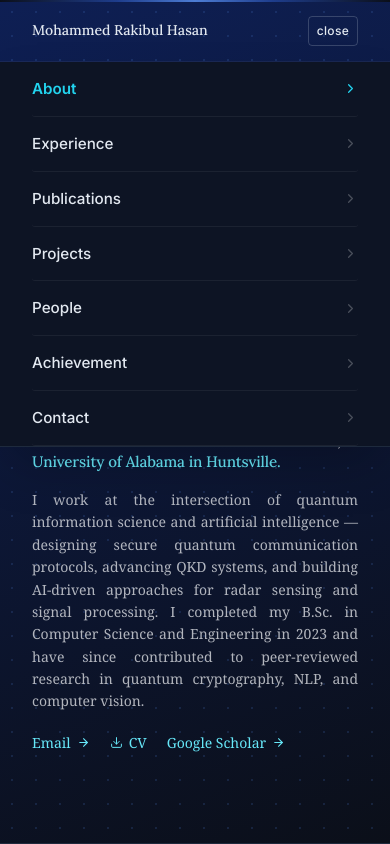
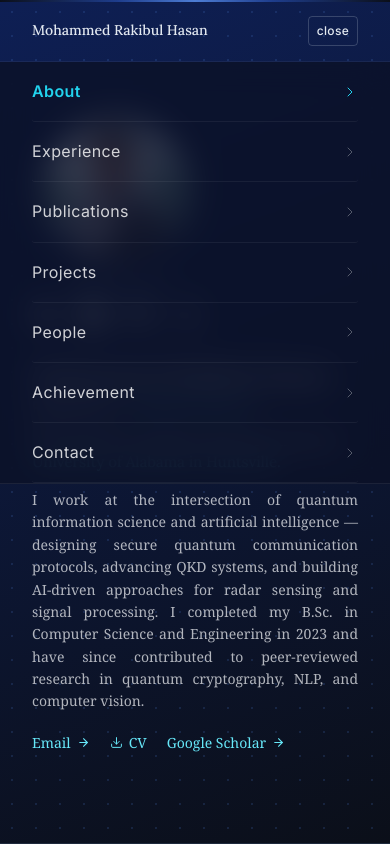
Before and after one commit to r-hasan-c/portfolion, a Next.js app: page / in a window 390 px wide. Both pictures are taken after a click on the button "menu". Shown: the top 844 px of the page. Built offline with nearby package versions, Linux system fonts and the light colour scheme.

Commit message:
Mobile menu: frosted glass, blended white text, scroll+touchmove close

```diff
--- a/src/components/layout/Navbar.tsx
+++ b/src/components/layout/Navbar.tsx
@@ -29,12 +29,16 @@ export default function Navbar() {
 
   useEffect(() => { setMenuOpen(false); }, [pathname]);
 
-  // Close menu when user starts scrolling
+  // Close menu when user scrolls or touch-scrolls
   useEffect(() => {
     if (!menuOpen) return;
     const close = () => setMenuOpen(false);
-    window.addEventListener("scroll", close, { passive: true });
-    return () => window.removeEventListener("scroll", close);
+    window.addEventListener("scroll",    close, { passive: true });
+    window.addEventListener("touchmove", close, { passive: true });
+    return () => {
+      window.removeEventListener("scroll",    close);
+      window.removeEventListener("touchmove", close);
+    };
   }, [menuOpen]);
 
   const isActive = (href: string) =>
@@ -108,38 +112,45 @@ export default function Navbar() {
       <AnimatePresence>
         {menuOpen && (
           <motion.div
-            initial={{ opacity: 0, y: -6 }}
+            initial={{ opacity: 0, y: -8 }}
             animate={{ opacity: 1, y: 0 }}
-            exit={{ opacity: 0, y: -6 }}
-            transition={{ duration: 0.2 }}
-            className="fixed top-[var(--nav-h)] inset-x-0 z-40 bg-[#0D1424] border-b border-[#1E2A3D] shadow-2xl md:hidden"
+            exit={{ opacity: 0, y: -8 }}
+            transition={{ duration: 0.22, ease: "easeOut" }}
+            className="fixed top-[var(--nav-h)] inset-x-0 z-40 md:hidden"
+            style={{
+              background: "rgba(11, 18, 40, 0.82)",
+              backdropFilter: "blur(16px)",
+              WebkitBackdropFilter: "blur(16px)",
+              borderBottom: "1px solid rgba(255,255,255,0.07)",
+            }}
           >
-            <nav className="page-container py-2 flex flex-col">
+            <nav className="page-container py-3 flex flex-col">
               {NAV_LINKS.map(({ href, label }, i) => {
                 const active = isActive(href);
                 return (
                   <motion.div
                     key={href}
-                    initial={{ opacity: 0, x: -10 }}
+                    initial={{ opacity: 0, x: -12 }}
                     animate={{ opacity: 1, x: 0 }}
-                    transition={{ delay: i * 0.04, duration: 0.18 }}
+                    transition={{ delay: i * 0.045, duration: 0.18, ease: "easeOut" }}
                   >
                     <Link
                       href={href}
-                      style={{ textDecoration: "none" }}
-                      className={`flex items-center justify-between py-3.5 border-b border-white/[0.06] transition-colors duration-150 ${
-                        active
-                          ? "text-[#22D3EE]"
-                          : "text-[#E2E8F0] hover:text-[#22D3EE]"
+                      className={`flex items-center justify-between py-4 transition-colors duration-150 ${
+                        active ? "text-[#22D3EE]" : "text-white/80 hover:text-white"
                       }`}
+                      style={{
+                        textDecoration: "none",
+                        borderBottom: "1px solid rgba(255,255,255,0.06)",
+                      }}
                     >
-                      <span className={`text-[0.95rem] font-medium ${active ? "font-semibold" : ""}`}>
+                      <span className={`text-[1rem] tracking-wide ${active ? "font-semibold" : "font-normal"}`}>
                         {label}
                       </span>
                       <ChevronRight
-                        size={15}
-                        strokeWidth={2}
-                        className={active ? "text-[#22D3EE]" : "text-white/25"}
+                        size={16}
+                        strokeWidth={1.5}
+                        style={{ opacity: active ? 1 : 0.3, color: active ? "#22D3EE" : "white" }}
                       />
                     </Link>
                   </motion.div>
```
